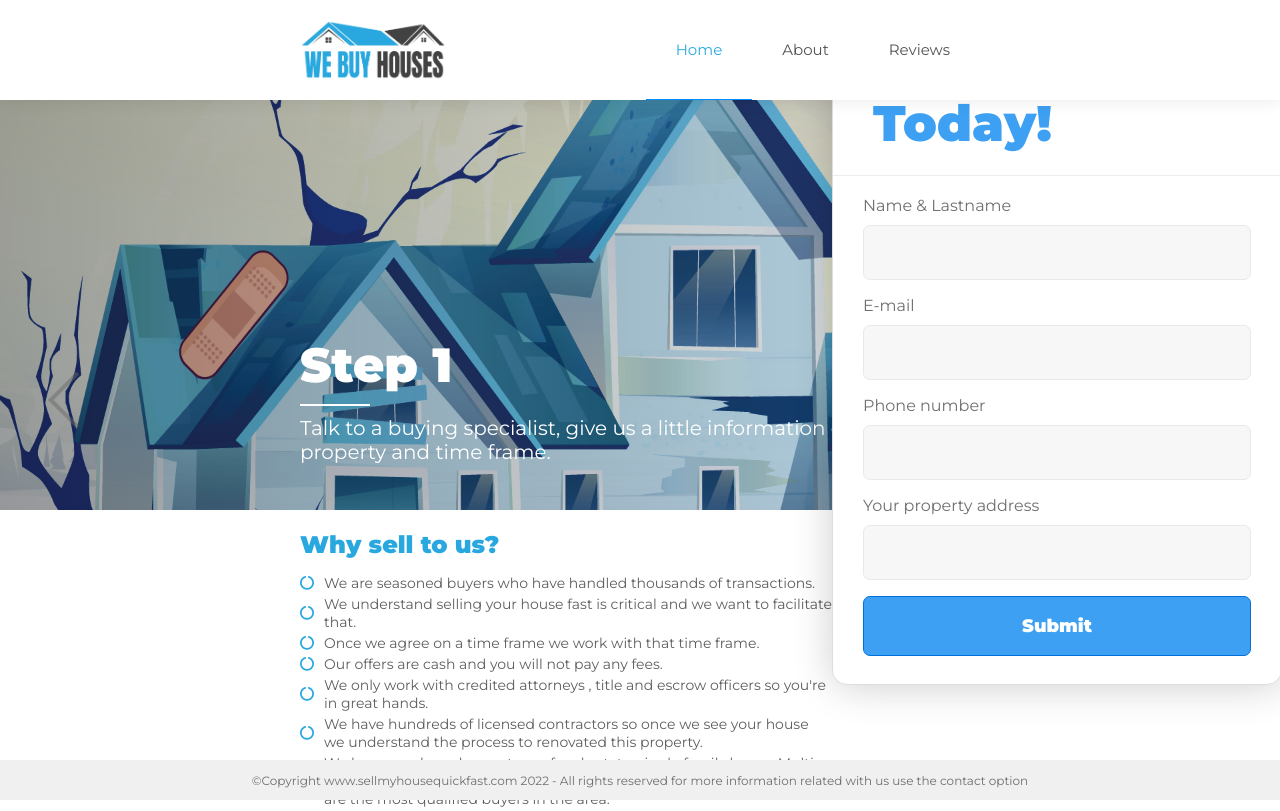
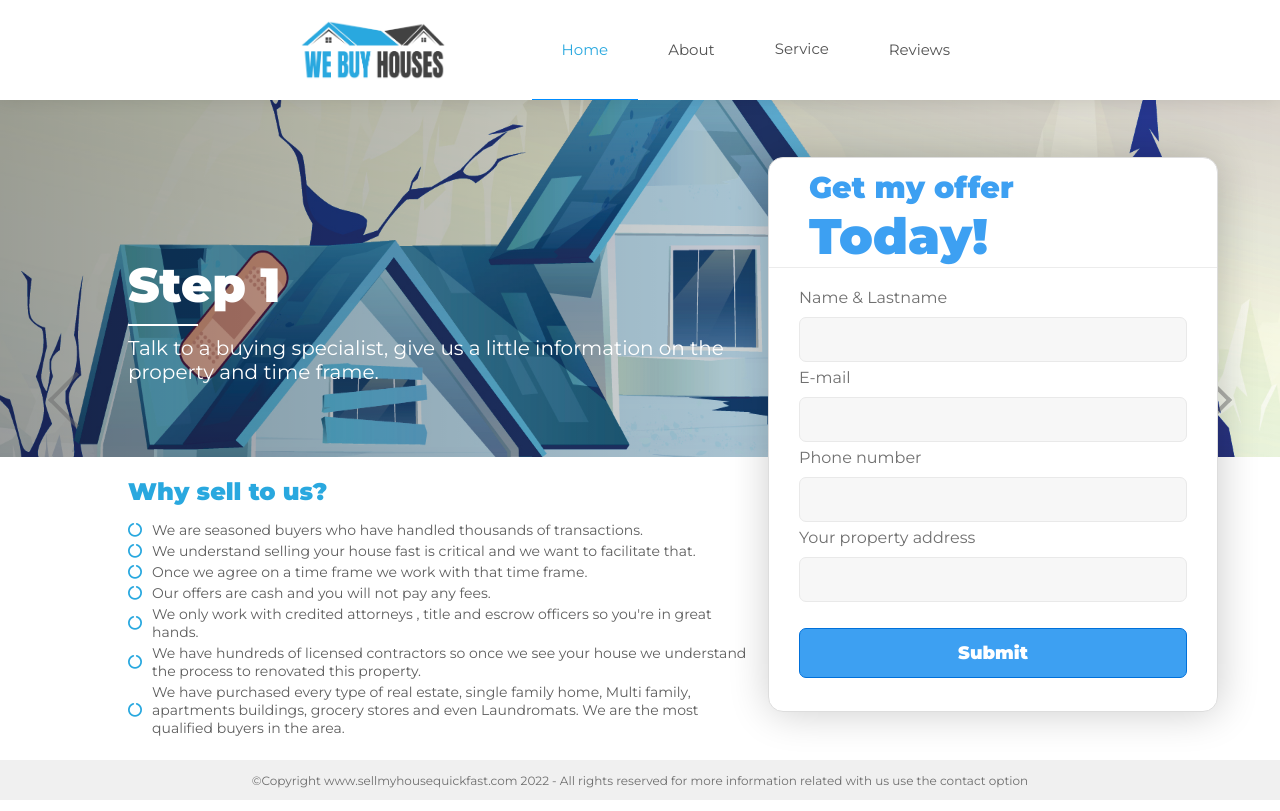
Before and after one commit to MarvinMorales/yoni-gh-pages, a React (Create React App) app: page / in a window 1280 px wide. Built offline with nearby package versions, Linux system fonts and the light colour scheme; no server answers; a web font is replaced by a local one.

Commit message:
home page css fixes and service page added

```diff
--- a/src/App.css
+++ b/src/App.css
@@ -146,12 +146,13 @@ header ul li:hover {
 
 .footer1 {
     width: 100%;
-  height: 250px;
+    /*height: 250px;*/
     position: absolute;
     z-index: 100;
     display: flex;
-  bottom: 40px;
+    bottom: 0;
     background-color: rgb(255, 255, 255);
+    padding-bottom: 60px;
 }
 
 .footer-left {
@@ -159,6 +160,7 @@ header ul li:hover {
     flex-grow: 1.2;
     max-width: 65%;
     flex-direction: column;
+    padding-right: 10px;
 }
 
 .section1 {
@@ -282,6 +284,7 @@ header ul li:hover {
     font-size: 18px;
     font-weight: bold;
     color: white;
+    margin-top: 20px;
 }
 
 .menuIcon {
@@ -388,37 +391,50 @@ header ul li:hover {
 
 .review-stars i {
     font-size: 14px;
-  color:rgb(255, 208, 0);
+    color: rgb(255, 208, 0);
 }
 
+@media screen and (max-width: 1599px) {
 
+    .text-info {
+        top: 40%;
+        left: 10vw;
+    }
 
+    .section1 {
+        margin-left: 10vw;
+    }
 
+    .form-container {
+        height: 555px;
+        bottom: 10%;
+    }
 
+    .header-form {
+        height: 20%;
+    }
 
+    .header-form .title-container {
+        top: 10%;
+    }
 
+    .rows-form {
+        height: 70px;
+    }
 
+    .rows-form input {
+        height: 45px;
+    }
 
+    #button {
+        height: 50px;
+    }
 
+    .footer-left {
+        max-width: 60%;
+    }
 
-
-
-
-
-
-
-
-
-
-
-
-
-
-
-
-
-
-
+}
 
 @media screen and (max-width: 480px) {
     header {
@@ -516,13 +532,27 @@ header ul li:hover {
     }
 
     @keyframes animationIn {
-    0% {right: -100%; z-index: 0;}
-    100% {right: 0; z-index: 0;}
+        0% {
+            right: -100%;
+            z-index: 0;
+        }
+
+        100% {
+            right: 0;
+            z-index: 0;
+        }
     }
 
     @keyframes animationOut {
-    0% {right: 0; z-index: 0;}
-    100% {right: -100%; z-index: 0;}
+        0% {
+            right: 0;
+            z-index: 0;
+        }
+
+        100% {
+            right: -100%;
+            z-index: 0;
+        }
     }
 
     .slider {
@@ -580,7 +610,7 @@ header ul li:hover {
     .footer1 {
         width: 100%;
         height: 250px;
-    position:relative;
+        position: relative;
         background-color: rgb(255, 255, 255);
         z-index: 10;
         display: flex;
@@ -595,6 +625,7 @@ header ul li:hover {
         background-color: rgb(255, 255, 255);
         flex-direction: column;
         margin-bottom: 30px;
+        padding-right: 0;
     }
 
     .section1 {
@@ -727,6 +758,6 @@ header ul li:hover {
 
     .review-stars i {
         font-size: 1em;
-    color:rgb(255, 208, 0);
+        color: rgb(255, 208, 0);
     }
 }
--- a/src/pages/Header.js
+++ b/src/pages/Header.js
@@ -13,11 +13,13 @@ export const Header = (props) => {
             <ul className={menu ? "menu2 animationIn" : "menu2 animationOut"}>
                 <li onClick={() => {setHeader("Home"); setMenu(false); navigate('/')}}>Home</li>
                 <li onClick={() => {setHeader("About"); setMenu(false); navigate('/about')}}>About</li>
+                <li onClick={() => {setHeader("Service"); setMenu(false); navigate('/service')}}>Service</li>
                 <li onClick={() => {setHeader("Reviews"); setMenu(false); navigate('reviews')}}>Reviews</li>
             </ul>
             <ul className="menu1">
                 <li onClick={() => {setHeader("Home"); navigate('/')}} style={{borderBottom:`1px solid rgba(0, 140, 255, ${header === "Home" ? 1 : 0})`, color:`${header === "Home" ? "#29A8DF" : "rgb(82, 82, 82)"}`}}>Home</li>
                 <li onClick={() => {setHeader("About"); navigate('/about')}} style={{borderBottom:`1px solid rgba(0, 140, 255, ${header === "About" ? 1 : 0})`, color:`${header === "About" ? "#29A8DF" : "rgb(82, 82, 82)"}`}}>About</li>
+                <li onClick={() => {setHeader("Service"); navigate('/service')}} style={{borderBottom:`4px solid rgba(0, 140, 255, ${header === "Service" ? 1 : 0})`, color:`${header === "Service" ? "#29A8DF" : "rgb(82, 82, 82)"}`}}>Service</li>
                 <li onClick={() => {setHeader("Reviews"); navigate('reviews')}} style={{borderBottom:`1px solid rgba(0, 140, 255, ${header === "Reviews" ? 1 : 0})`, color:`${header === "Reviews" ? "#29A8DF" : "rgb(82, 82, 82)"}`}}>Reviews</li>
             </ul>
             <h1 style={{display:"none"}}>We buy houses in every state</h1>
```
Lines whose indentation alone changed are shown as unchanged.
